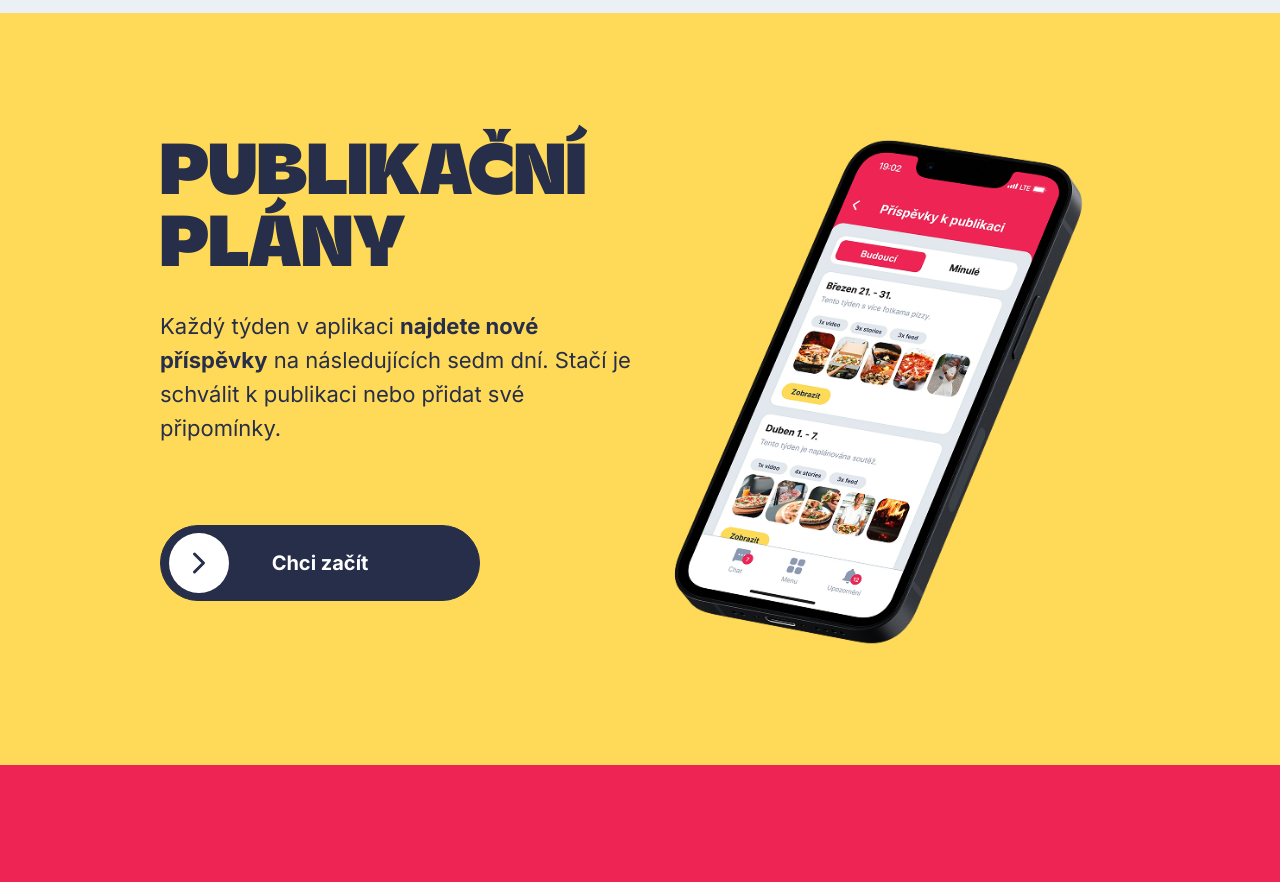
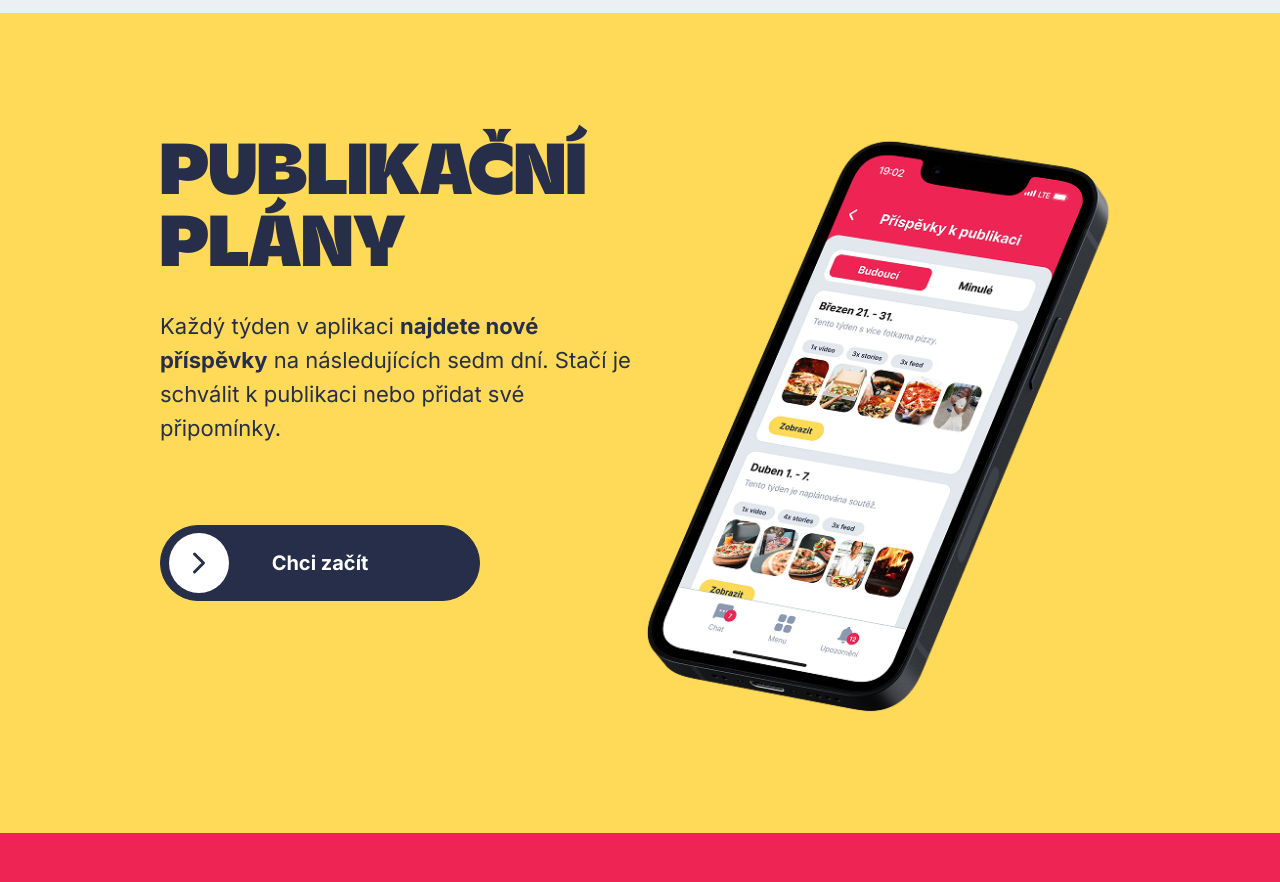
Before and after one commit to Inago-Digital/bitez-landing-page, an Eleventy site: page src/how-does-it-work.njk in a window 1280 px wide. Shown: the part 1760-2642 px from the top of the page. Built offline with nearby package versions, Linux system fonts and the light colour scheme; Eleventy itself is replaced by a stand-in of ours; files that its build step writes are made by us from their sources.

Commit message:
Image height fix

```diff
--- a/src/how-does-it-work.njk
+++ b/src/how-does-it-work.njk
@@ -182,7 +182,7 @@ permalink: "how-does-it-work.html"
     <img
       src="./assets/images/phone_plans.png"
       alt="Phone"
-      class="h-[512px] mx-auto"
+      class="h-128 mx-auto"
     />
   </div>
   <a
```
